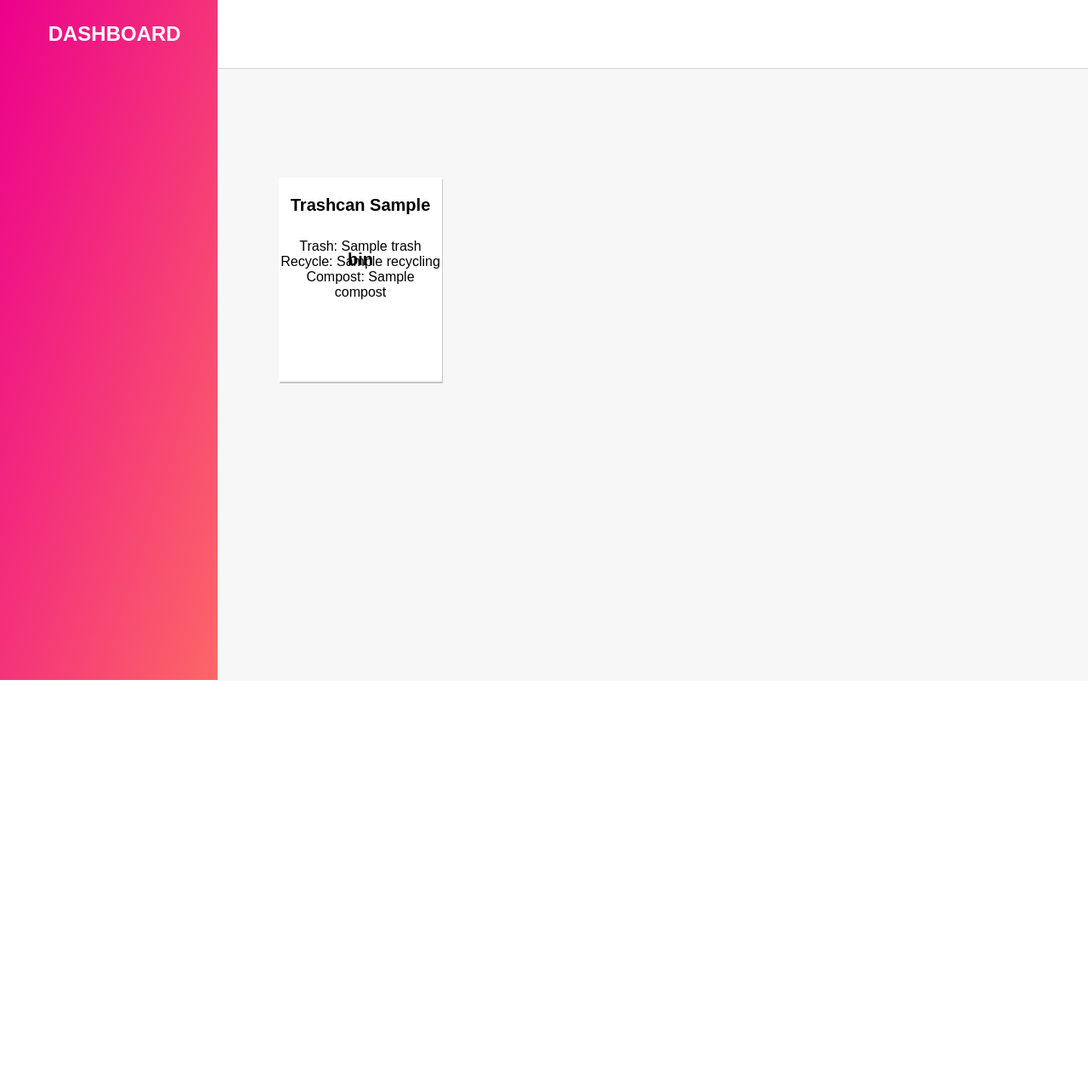
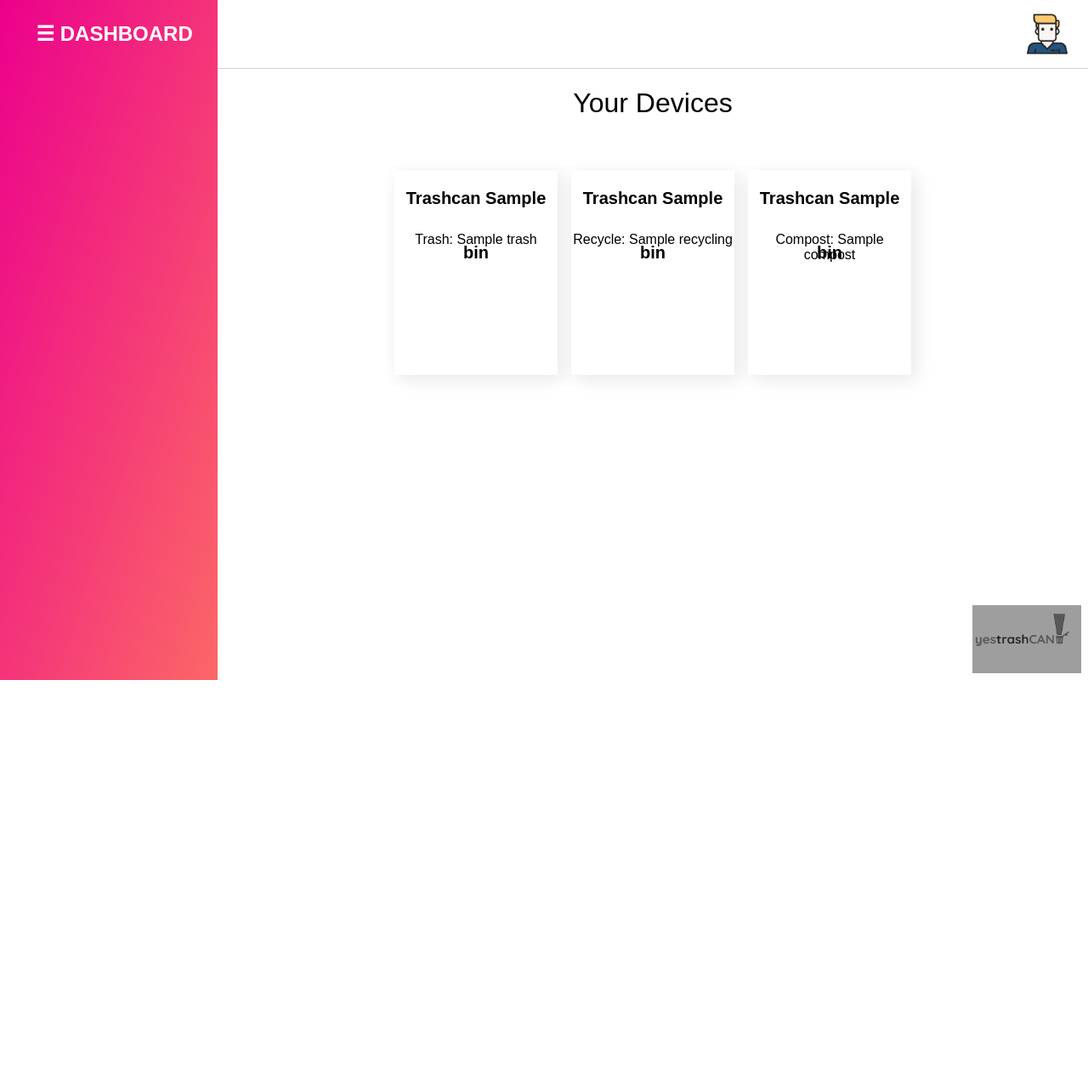
Before and after one commit to mehularora8/treehacks2020, a Flask app: template templates/index.html in a window 1280 px wide; the page is wider, and only the part inside the window is pictured. Shown: that part at 85% size. After the commit the page ends 800 px from the top of that part, so only its background shows below. Run offline with Flask 2, Linux system fonts and the light colour scheme; the template is opened without the code that fills it: most values are stand-ins (such as "Sample title", 1, 10 or a date in 2020); some web fonts are replaced; grey boxes are pictures that could not be loaded.

Commit message:
presentable frontend

```diff
--- a/static/css/index.css
+++ b/static/css/index.css
@@ -3,6 +3,11 @@ body{
 	margin:0;
 	font-family: "Quicksand", sans-serif;
 	overflow: hidden;
+}
+
+img{
+	height: 6vh;
+	width: 6vh;
 }
 
 #container{
@@ -19,21 +24,52 @@ body{
 
 #info{
 	width: 80vw;
-	height: 100vw;
+	height: 100vh;
 	display: inline-block;
 }
 
 #topbar{
 	height: 10vh;
-	width: 100vw;
+	width: 80vw;
 	border-bottom: 1px solid #d0d3d6;
 	z-index: 1;
 }
 
+#user{
+	position: absolute;
+	top: 2vh;
+	right: 1vh;
+	width: 8vh;
+	height: 8vh;
+	background-size: cover;
+	background-position: center;
+}
+
+#logo{
+	width: 10vw;
+	height: 10vh;
+	position: absolute;
+	bottom: 1vh;
+	right: 1vh;
+	background-image: url(logo.png);
+}
+
+#logo img{
+	height: 9vh;
+	width: 9vw;
+}
+
+#heading{
+	height: 10vh;
+	width: 80vw;
+	text-align: center;
+	line-height: 10vh;
+	font-size: 4vh;
+}
+
 #data{
-	height: 90vh;
+	height: 80vh;
 	width: 80vw;
-	background: #f7f7f7;
 	text-align: center;
 }
 
@@ -41,13 +77,15 @@ body{
 	width: 70vw;
 	height: 60vh;
 	display: inline-block;
-	margin-top: 15vh;
+	margin-top: 5vh;
 }
 
 #metrics{
 	width: 70vw;
-	height: 60vh;
+	height: 30vh;
 	display: flex;
+	align-items: center;
+	justify-content: center;
 }
 
 .dustbin-header{
@@ -63,7 +101,7 @@ body{
 	width: 15vw;
 	height: 30vh;
 	background-color: white;
-	box-shadow: 1px 2px rgba(0, 0, 0, 0.2);
+	box-shadow: 5px 5px 20px 0 rgba(20,20,20,0.1);
 	display: inline-block;
 	margin: 1vh;
 }
@@ -77,6 +115,12 @@ body{
 	text-align: center;
 }
 
+#percentage{
+	height:10vh;
+	width:3vh;
+	border: 1px solid black;
+}
+
 /*Media query for phone devices*/
 @media screen
     and (max-width: 414px)
--- a/templates/index.html
+++ b/templates/index.html
@@ -10,10 +10,20 @@
 <body>
 	<div id = "container">
 		<div id = "navigation">
-			<div id = "dashboard-heading"><i class="fa fa-bars"></i> &nbsp; DASHBOARD</div>
+			<div id = "dashboard-heading"><i class="fa fa-bars"></i> &nbsp; &#9776; DASHBOARD</div>
 		</div>
 		<div id = "info">
-			<div id = "topbar"></div>
+			<div id = "logo">
+				<img src="../static/logo.png">
+			</div>
+			<div id = "topbar">
+				<div id = "user">
+					<img src = "../static/user.png">
+				</div>
+			</div>
+			<div id = "heading">
+				Your Devices
+			</div>
 			<div id = "data">
 				<div id = "metrics-container">
 					<div id = "metrics">
@@ -22,7 +32,17 @@
 							<div class = "dustbin-header">Trashcan {{ i }}</div>
 							<div class = "dustbin-data">
 								Trash: {{ bins[i].trash }}<br>
+							</div>
+						</div>
+						<div class = "dustbin">
+							<div class = "dustbin-header">Trashcan {{ i }}</div>
+							<div class = "dustbin-data">
 								Recycle: {{ bins[i].recycling }}<br>
+							</div>
+						</div>
+						<div class = "dustbin">
+							<div class = "dustbin-header">Trashcan {{ i }}</div>
+							<div class = "dustbin-data">
 								Compost: {{ bins[i].compost }}<br>
 							</div>
 						</div>
```
Also changed, not shown: static/logo.png (added), static/user.png (added), 1 other file.
